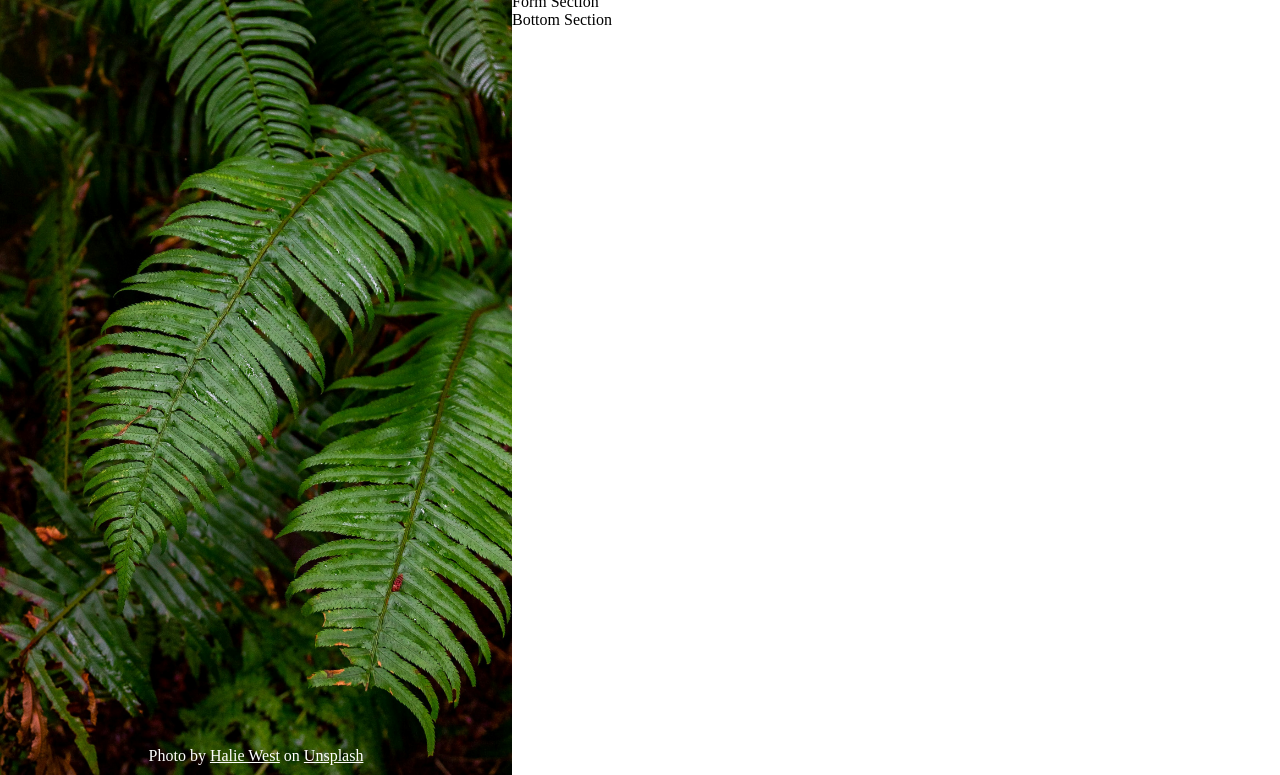
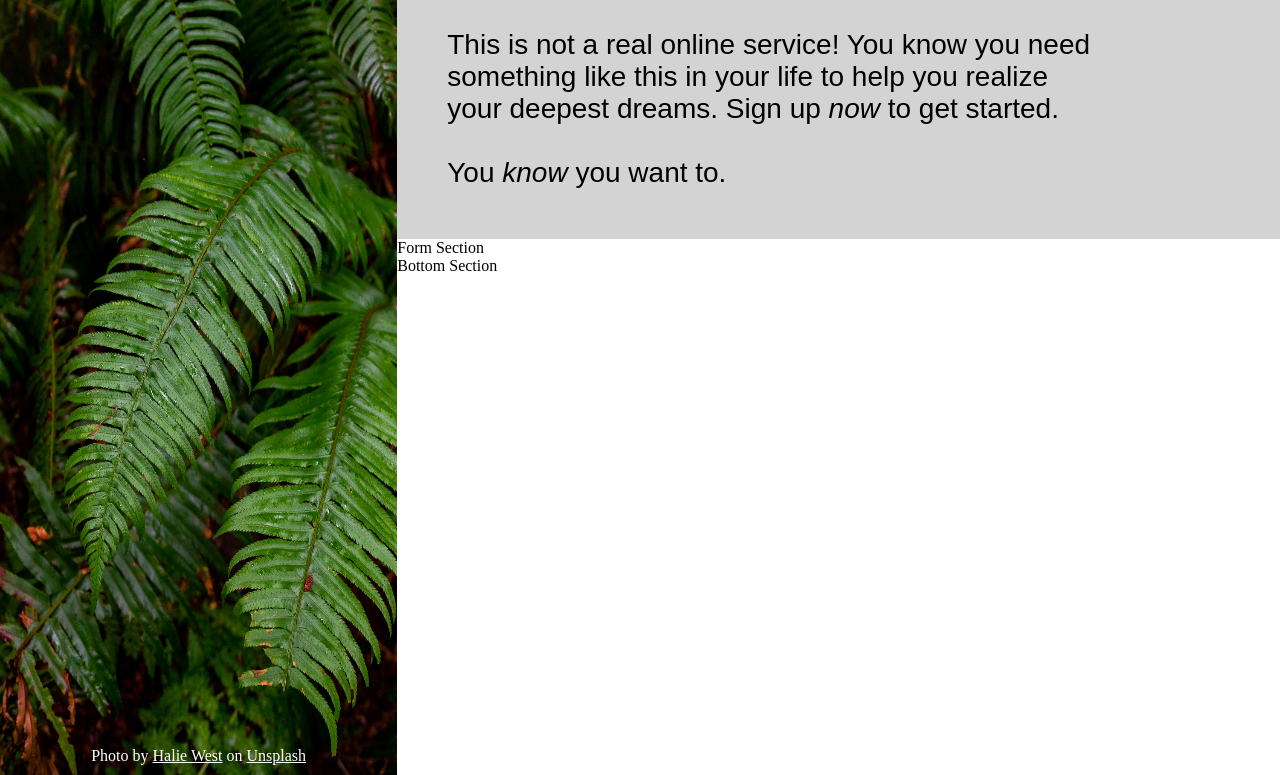
Before and after one commit to cbaronia/TOP_Sign-Up_Form, a plain HTML site: page index.html in a window 1280 px wide. Shown: the part 25-800 px from the top of the page. Drawn offline with Linux system fonts and the light colour scheme.

Commit message:
Add content and styles to sign-up description

```diff
--- a/index.html
+++ b/index.html
@@ -14,8 +14,15 @@
         </div>
         <p>Photo by <a href="https://unsplash.com/@haliewestphoto" target="_blank">Halie West</a> on <a href="https://unsplash.com/" target="_blank">Unsplash</a></p>
     </div>
-    <div>
-        <div>Top Section</div>
+    <div class="main">
+        <div class="description">
+            <p>
+                This is not a real online service! You know you need something like this
+                in your life to help you realize your deepest dreams.
+                Sign up <span class="italicize">now</span> to get started.
+            </p>
+            <p>You <span class="italicize">know</span> you want to.</p>
+        </div>
         <div>Form Section</div>
         <div>Bottom Section</div>
     </div>
--- a/styles.css
+++ b/styles.css
@@ -42,7 +42,7 @@ a {
 
 .side-bar {
   height: 100%;
-  width: 40%;
+  width: 45%;
   background-image: url(./images/halie-west-25xggax4bSA-unsplash.jpg);
   background-size: 100% 100%;
   display: flex;
@@ -75,3 +75,24 @@ a {
   text-align: center;
   padding-bottom: 10px;
 }
+
+.main {
+  width: 100%;
+}
+
+.italicize {
+  font-style: italic;
+}
+
+.description {
+  background-color: lightgray;
+  height: 33%;
+  display: flex;
+  flex-direction: column;
+  justify-content: flex-end;
+  gap: 32px;
+  padding: 0px 0px 50px 50px;
+  font-size: 1.75rem;
+  font-family: sans-serif;
+  text-wrap: balance;
+}
```
